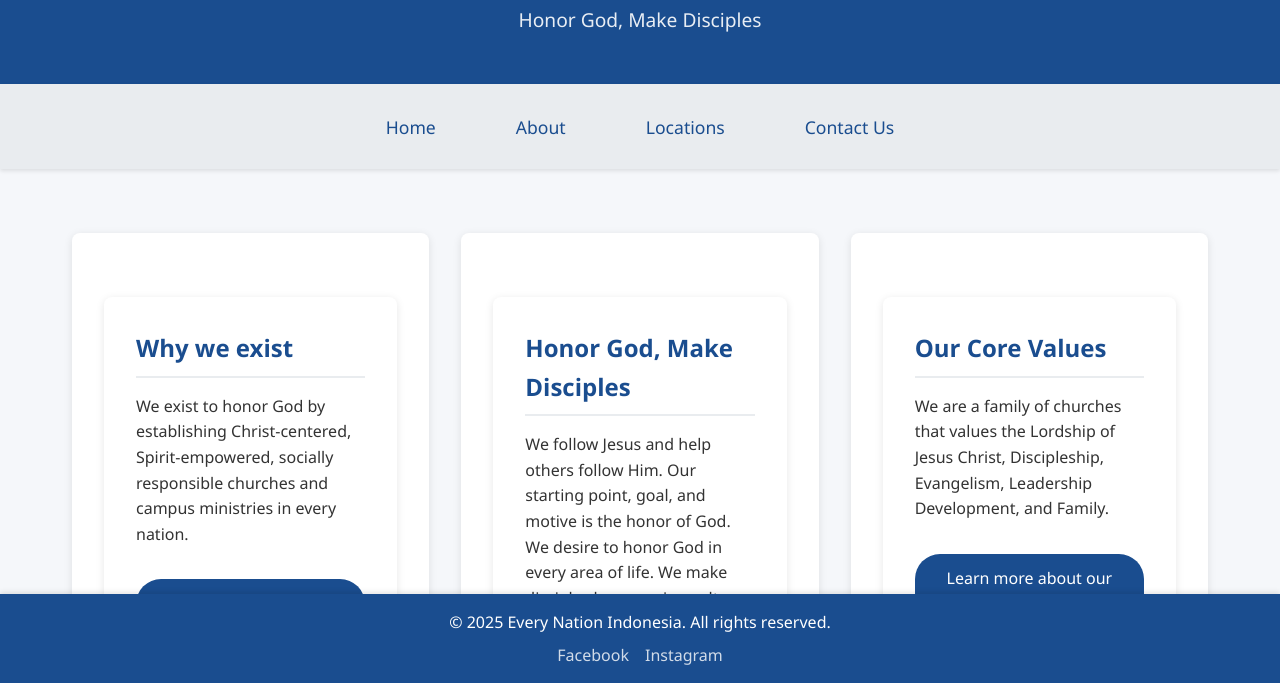
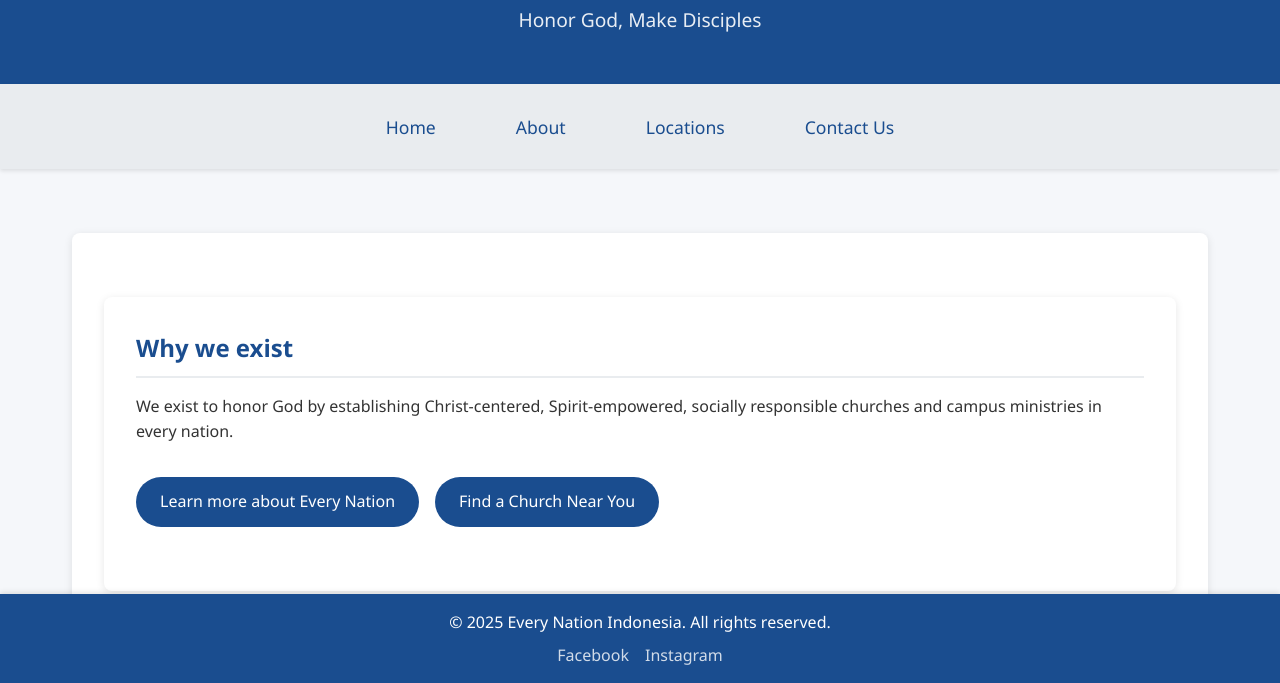
Before and after one commit to everynationid/everynationid.github.io, a plain HTML site: page index.html in a window 1280 px wide. Shown: the part 115-798 px from the top of the page. Drawn offline with Linux system fonts and the light colour scheme.

Commit message:
updat to one column

```diff
--- a/style.css
+++ b/style.css
@@ -491,6 +491,7 @@
     .content-area {
         max-width: 1200px;
         padding: 2rem;
+        grid-template-columns: 1fr !important;
     }
 
     .content-card {
```
Also changed, not shown: index.html (line endings or trailing spaces).
